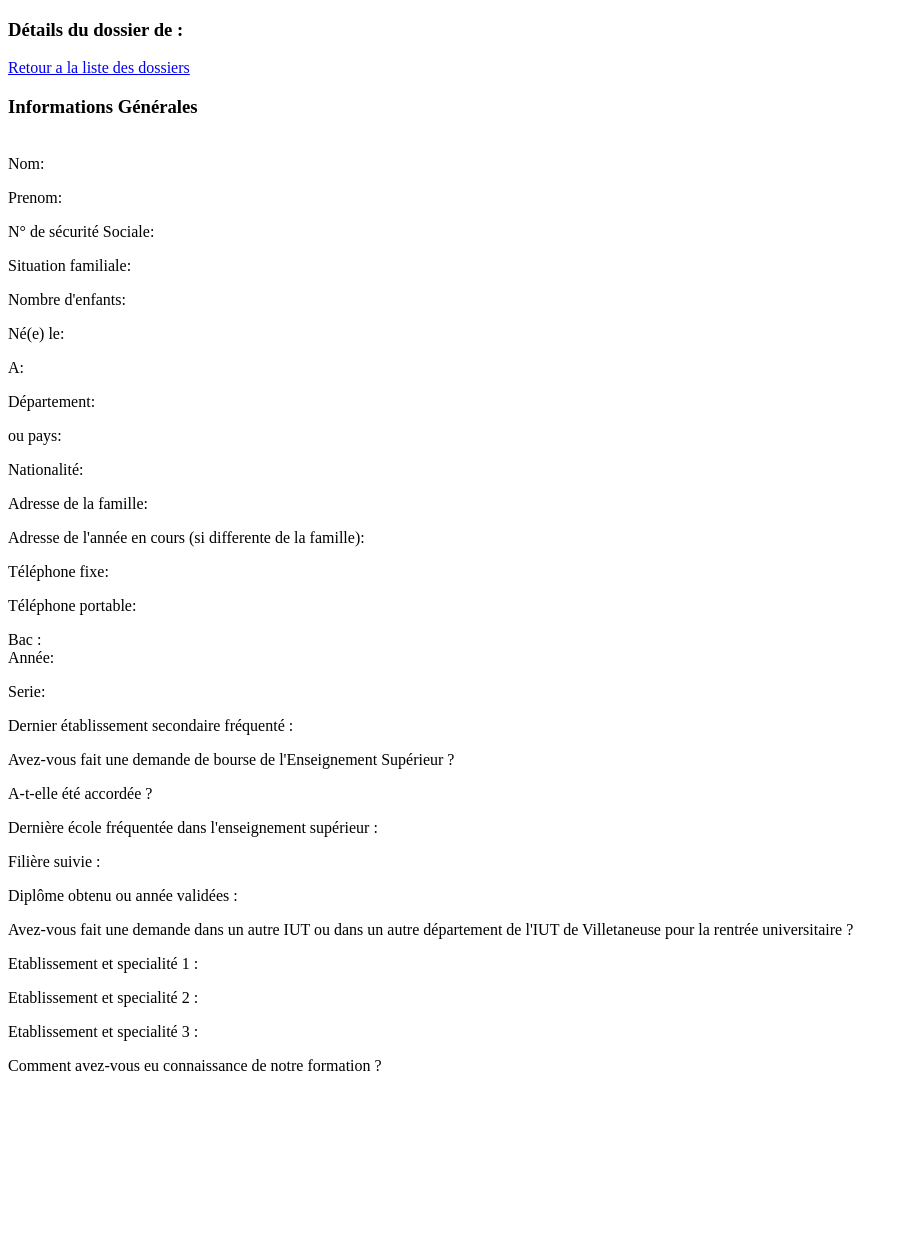
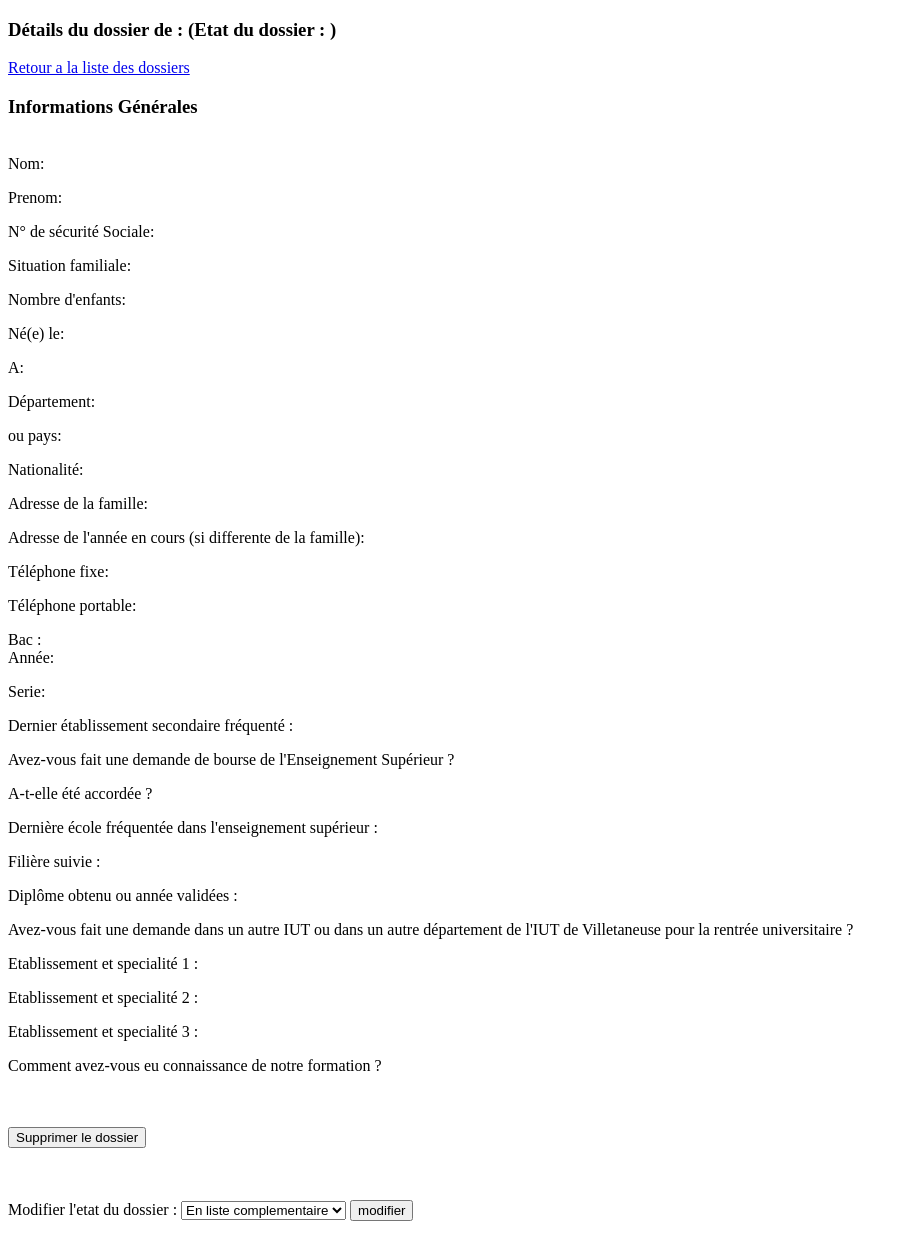
Before and after one commit to ydias/ProjetAnneeSpeciale, a PHP site: page /dossier_admin.php in a window 1280 px wide. Shown: the part 209-1446 px from the top of the page, without its empty margins (0-908 px from the left). Before the commit the page ends 1280 px from the top, so only its background shows below. Run offline with PHP 8.4, Linux system fonts and the light colour scheme; data that the repository does not hold is empty; some libraries are stand-ins or nearby versions.

Commit message:
Add files via upload

```diff
--- a/liste-dossier-avec-bdd/dossier_admin.php
+++ b/liste-dossier-avec-bdd/dossier_admin.php
@@ -77,7 +77,7 @@ function affiche($cible){	//permet d'afficher les accents
 
 
 
-<h3>Détails du dossier de : <?php affiche($row['prenom'].' '.$row['nom']); ?></h4>
+<h3>Détails du dossier de : <?php affiche($row['prenom'].' '.$row['nom']); ?>  (Etat du dossier : <?php  affiche($row['etat_dossier']);  ?> )</h4>
 <a href="index.php">Retour a la liste des dossiers </a>
 
 <div class="container">
@@ -316,8 +316,37 @@ function affiche($cible){	//permet d'afficher les accents
 
 
 -->
+<br/>
+<br/>
+<form action="supprimer_dossier.php" method="post"><input type="hidden" name="id" value="<?php echo $_POST['id']; ?>"><input class="btn btn-danger" type="submit" value="Supprimer le dossier" onclick="if(!confirm(`Voulez-vous Supprimer ce dossier?`)) return false;"></form>
+<br/>
+<br/>
 
 
+<form method="post" action="changer_etat_dossier.php">
+
+   <p>
+
+       <label for="etat_dossier">Modifier l'etat du dossier :</label>
+       <input type="hidden" name="id" value="<?php echo $_POST['id']; ?>">
+       <select class='form-control' name="etat_dossier" id="pays">
+
+           <option value="En liste complementaire">En liste complementaire</option>
+
+           <option value="Accepte">Accepte</option>
+
+           <option value="Refuse">Refuse</option>
+
+           <option value="En attente de reponse">En attente de reponse</option>
+
+           <option value="Non confirme">Non confirme</option>
+
+       </select>
+       <input class="btn btn-danger" type="submit" value="modifier">
+
+   </p>
+
+</form>
 
 
 
```
